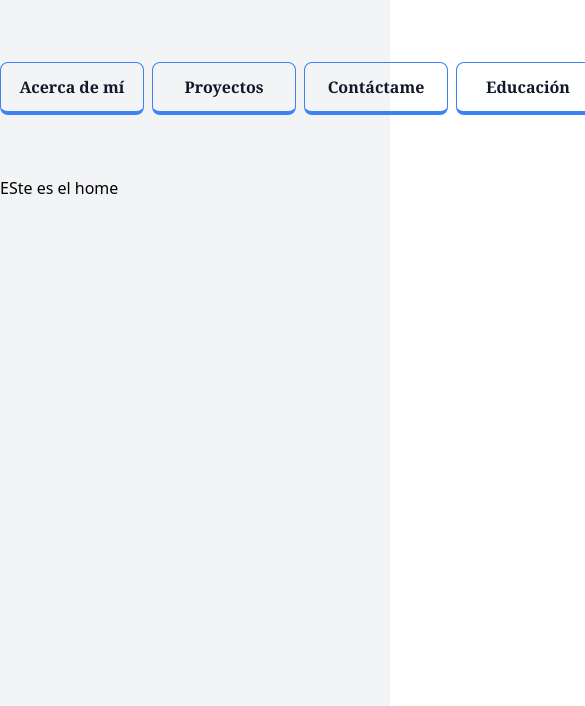
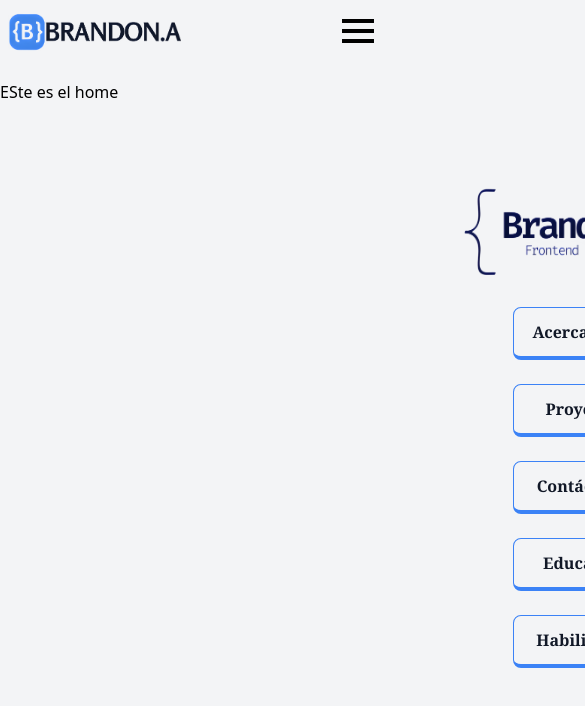
Before and after one commit to BrandonAguero/My-Portafolio, a React (Vite) app: page / in a window 390 px wide. Shown: the top 706 px of the page, 585 px wide, since content can reach past the window. Built offline with nearby package versions, Linux system fonts and the light colour scheme; the HTML template or start-up script is replaced by a standard one.

Commit message:
Añadi una menu hamburguesa. No es totalmente responsive, pero funciona para dispositovos pequeños

```diff
--- a/index.html
+++ b/index.html
@@ -8,6 +8,10 @@
       content="width=device-width, initial-scale=1.0, user-scalable=no, maximum-scale=1.0, minimum-scale=1.0"
     />
     <title>Brandon Agüero</title>
+    <link
+      href="https://unpkg.com/boxicons@2.1.4/css/boxicons.min.css"
+      rel="stylesheet"
+    />
   </head>
   <body>
     <div id="root" class="flex h-screen w-full flex-col bg-gray-100"></div>
--- a/src/components/shared/Header.jsx
+++ b/src/components/shared/Header.jsx
@@ -1,21 +1,54 @@
+import { useState } from "react";
 import { NavLink } from "react-router-dom";
 
 const Header = () => {
+  const [isItOpen, setIsItOpen] = useState(false);
+
+  const handleIsItOpen = () => {
+    setIsItOpen(!isItOpen);
+  };
+
   return (
-    <header className="flex h-auto w-full">
-      <nav className="flex w-full items-center justify-between">
-        <ul>
-          <li>
+    <header className="flex h-20 w-full">
+      <nav className="fixed top-0 z-10 flex w-full flex-col bg-gray-100">
+        <ul className="flex w-full items-center justify-between px-2">
+          <li className="flex h-max w-max items-center justify-center">
             <NavLink to="/" caseSensitive>
               <img
-                className="h-44 w-44 object-contain"
+                className="h-44 w-44 object-contain max-sm:h-12 small:h-16 large:h-20"
                 src="/png/logoHome.png"
               />
             </NavLink>
           </li>
+          <li className="h-max w-max">
+            <div className="flex items-center justify-center sm:hidden">
+              {isItOpen ? (
+                <button className="z-20" onClick={handleIsItOpen}>
+                  <i className="bx bx-x text-4xl small:text-5xl large:text-6xl"></i>
+                </button>
+              ) : (
+                <button className="z-20" onClick={handleIsItOpen}>
+                  <i className="bx bx-menu text-4xl small:text-5xl large:text-6xl"></i>
+                </button>
+              )}
+            </div>
+          </li>
         </ul>
-        <ul className="flex gap-2">
-          <li>
+        <div
+          className={`z-10 h-screen w-full transform bg-gray-100 max-sm:fixed max-sm:top-0 ${
+            isItOpen ? "translate-x-0" : "translate-x-full"
+          } transition-transform duration-500`}
+        >
+          <ul className="flex gap-2 max-sm:h-screen max-sm:flex-col max-sm:items-center max-sm:justify-center max-sm:gap-4 small:gap-6 medium:gap-8">
+            <li className="sm:hidden">
+              <NavLink to="/">
+                <img
+                  className="w-64 object-contain"
+                  src="/png/logoFooter.png"
+                />
+              </NavLink>
+            </li>
+            <li className="w-max">
               <NavLink
                 to="/about-me"
                 className={({ isActive, isPending }) =>
@@ -30,7 +63,7 @@ const Header = () => {
                 Acerca de mí
               </NavLink>
             </li>
-          <li>
+            <li className="w-max">
               <NavLink
                 to="/projects"
                 className={({ isActive, isPending }) =>
@@ -45,7 +78,7 @@ const Header = () => {
                 Proyectos
               </NavLink>
             </li>
-          <li>
+            <li className="w-max">
               <NavLink
                 to="/contact-me"
                 className={({ isActive, isPending }) =>
@@ -60,7 +93,7 @@ const Header = () => {
                 Contáctame
               </NavLink>
             </li>
-          <li>
+            <li className="w-max">
               <NavLink
                 to="/education"
                 className={({ isActive, isPending }) =>
@@ -75,7 +108,7 @@ const Header = () => {
                 Educación
               </NavLink>
             </li>
-          <li>
+            <li className="w-max">
               <NavLink
                 to="/skills"
                 className={({ isActive, isPending }) =>
@@ -91,6 +124,7 @@ const Header = () => {
               </NavLink>
             </li>
           </ul>
+        </div>
       </nav>
     </header>
   );
--- a/tailwind.config.js
+++ b/tailwind.config.js
@@ -2,7 +2,15 @@
 export default {
   content: ["./index.html", "./src/**/*.{js,ts,jsx,tsx}"],
   theme: {
-    extend: {},
+    extend: {
+      screens: {
+        small: "360px",
+        medium: "392px",
+        large: "430px",
+        super: "540px",
+        normal: "600px",
+      },
+    },
   },
   plugins: [],
 };
```
Lines whose indentation alone changed are shown as unchanged.
